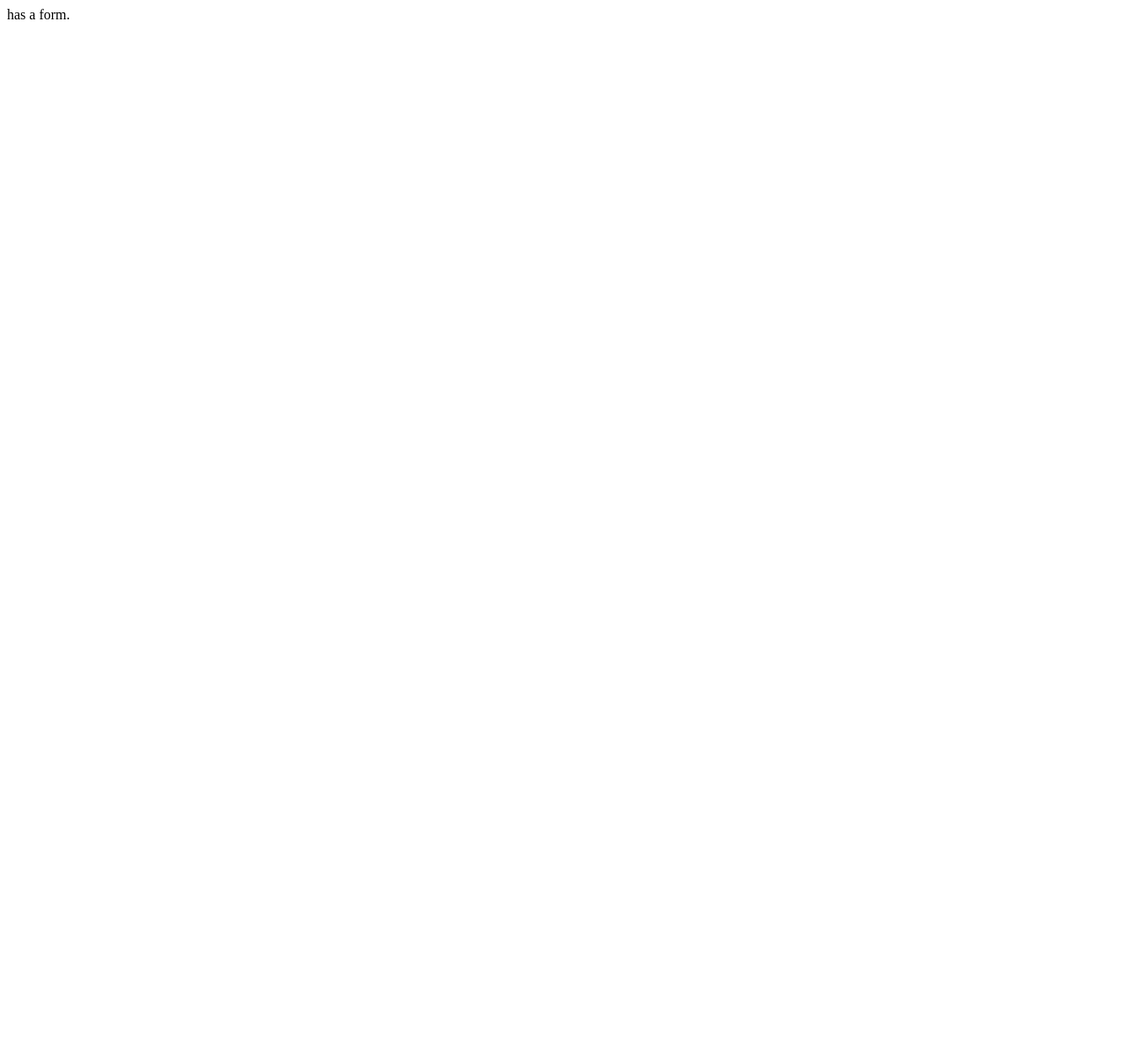
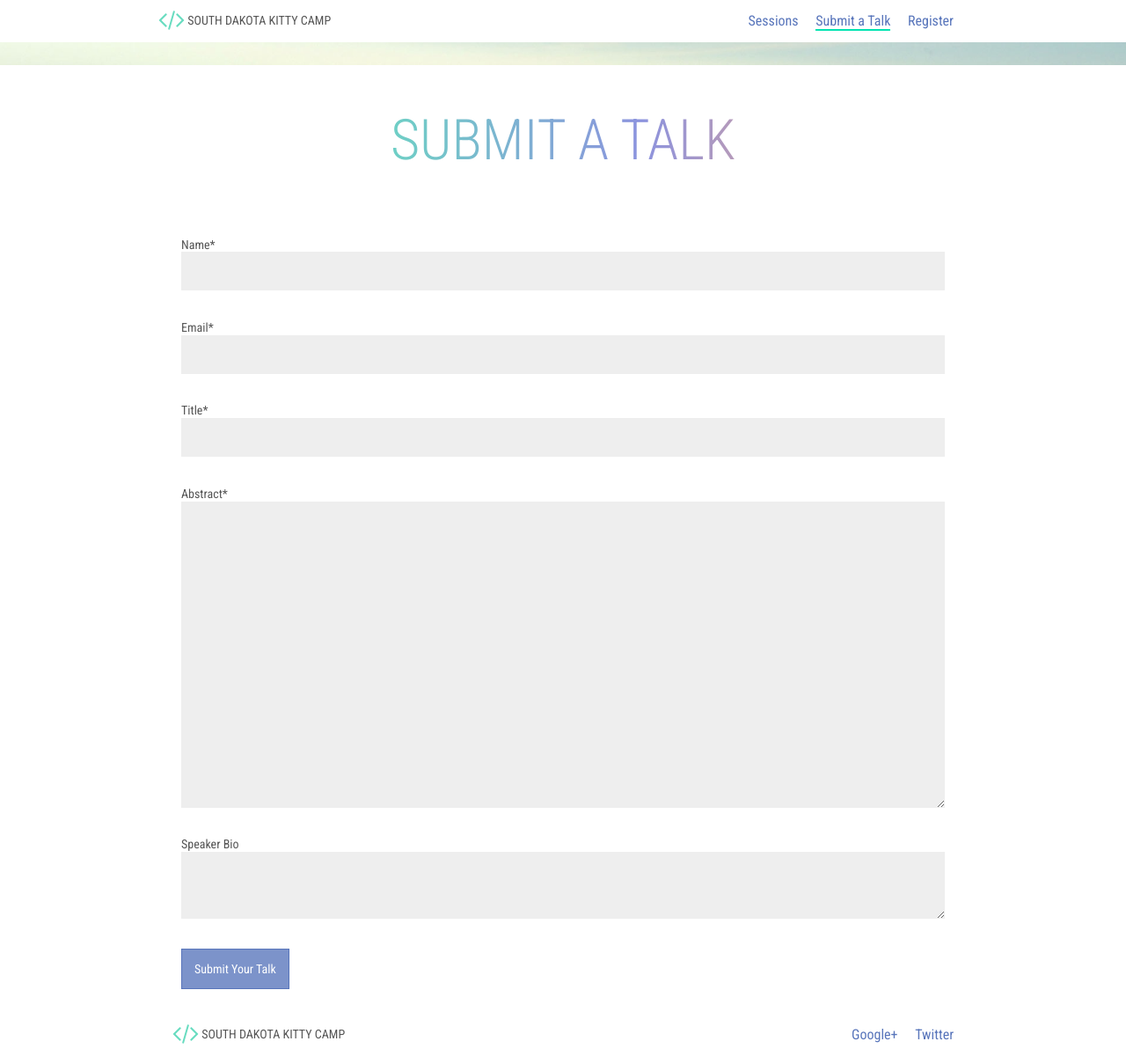
Before and after one commit to awayken/2013sdcodecamp, a plain HTML site: page submit/index.html in a window 1280 px wide. Shown: the whole page at 88% size. Before the commit the page ends 800 px from the top, so only its background shows below. Drawn offline with Linux system fonts and the light colour scheme.

Commit message:
Added HTML for the Submit a Talk page.

```diff
--- a/submit/index.html
+++ b/submit/index.html
@@ -1 +1,71 @@
-has a form.
+<!doctype html>
+<html lang="en">
+<head>
+    <meta charset="UTF-8">
+    <title>Submit a Talk | South Dakota Kitty Camp</title>
+
+    <link href='http://fonts.googleapis.com/css?family=Roboto+Condensed:400,300' rel='stylesheet' type='text/css'>
+    <link href="/styles/font-awesome.min.css" media="all" rel="stylesheet" />
+    <link href="/styles/normalize.css" media="all" rel="stylesheet" />
+    <link href="/styles/styles.css" media="all" rel="stylesheet" />
+</head>
+<body>
+    <header>
+        <div class="content clearfix">
+            <h2><a href="/" class="logo"><i class="icon-code"></i> South Dakota Kitty Camp</a></h2>
+
+            <nav>
+                <a href="/sessions">Sessions</a>
+                <a href="/submit" class="active">Submit a Talk</a>
+                <a href="http://sdcodecamp.eventbrite.com/">Register</a>
+            </nav>
+        </div>
+    </header>
+
+    <div data-role="main" id="main">
+        <h1 class="cutout">Submit a Talk</h1>
+
+        <div class="content speaker_submission">
+            <form accept-charset="UTF-8" action="" id="speaker_submission" method="post">
+                <fieldset>
+                    <label for="speaker_submission_name">Name*</label>
+                    <input id="speaker_submission_name" name="speaker_submission[name]" type="text">
+                </fieldset>
+                <fieldset>
+                    <label for="speaker_submission_email">Email*</label>
+                    <input id="speaker_submission_email" name="speaker_submission[email]" type="email">
+                </fieldset>
+                <fieldset>
+                    <label for="speaker_submission_title">Title*</label>
+                    <input id="speaker_submission_title" name="speaker_submission[title]" type="text">
+                </fieldset>
+                <fieldset>
+                    <label for="speaker_submission_abstract">Abstract*</label>
+                    <textarea id="speaker_submission_abstract" name="speaker_submission[abstract]" rows="20"></textarea>
+                </fieldset>
+                <fieldset>
+                    <label for="speaker_submission_speaker_bio">Speaker Bio</label>
+                    <textarea id="speaker_submission_speaker_bio" name="speaker_submission[speaker_bio]" rows="3"></textarea>
+                </fieldset>
+                <fieldset>
+                    <button name="button" type="submit">Submit Your Talk</button>
+                </fieldset>
+            </form>
+        </div>
+    </div>
+
+    <footer>
+        <div class="content clearfix">
+            <div class="follow">
+                <a href="https://plus.google.com/117784575670240245598" target="_blank">Google+</a>
+                <a href="https://twitter.com/sdcodecamp" target="_blank">Twitter</a>
+            </div>
+            <span class="branding">
+                <a href="/" class="logo"><i class="icon-code"></i> South Dakota Kitty Camp</a>
+            </span>
+        </div>
+    </footer>
+
+    <script src="/scripts/scripts.js"></script>
+</body>
+</html>
```
